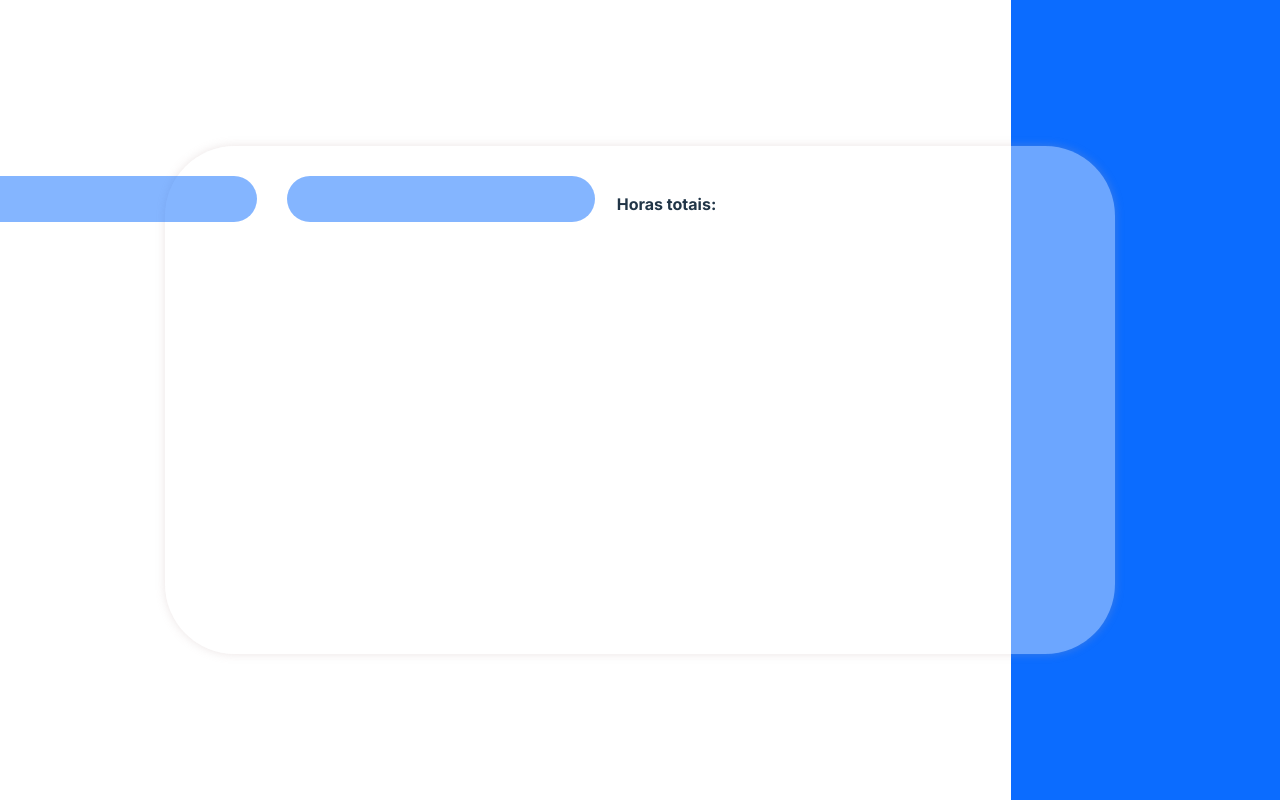
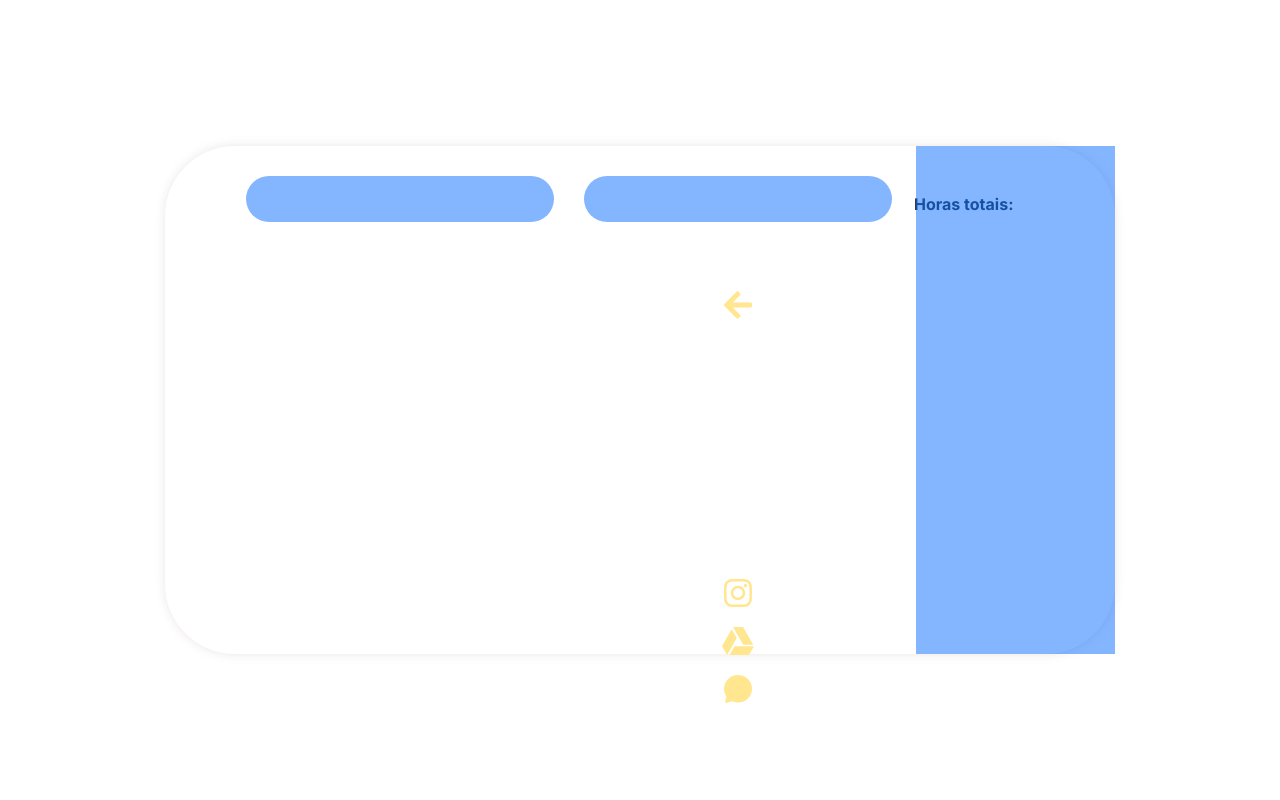
Before and after one commit to nicolashdx/HubLN, a React (Vite) app: page /HubLN/grade in a window 1280 px wide. Built offline with nearby package versions, Linux system fonts and the light colour scheme.

Commit message:
fixing div

```diff
--- a/src/gradeplanner.css
+++ b/src/gradeplanner.css
@@ -1,23 +1,3 @@
-.container {
-        display: flex;
-        flex-direction: row;
-        position: fixed;/* container fixo possibilita o retagungulo existir*/
-        top: 50%;
-        left: 50%;
-        transform: translate(-50%, -50%);
-        background-color: rgba(255, 255, 255, 0.4); /*background color white com opacity 40%*/
-        border-radius: 70px;
-        box-shadow: 0 0 10px rgba(190, 165, 165, 0.3); /* Sombra do container */
-        justify-content: center;
-        min-width: 950px;
-        height: 508px;
-    }@media (max-width:1366px){
-        .container{
-            min-width: 950px;
-            min-height:508px;
-            }
-    }
-
 .upperparts{
     display: flex;
     height: 70px;
--- a/src/gradeplanner.jsx
+++ b/src/gradeplanner.jsx
@@ -11,7 +11,7 @@ function GradePlanner() {
   return (
     <>
       <div className='retangulo_in'></div>
-      <div className='container'>
+      <div className='contentGP'>
         <div className='upperparts'>
           <input></input>
           <div className='inputbox'>
--- a/src/home.css
+++ b/src/home.css
@@ -1,20 +1,3 @@
-.container{
-    display: flex;
-    flex-direction: row;
-    position: fixed;/* container fixo possibilita o retagungulo existir*/
-      top: 50%;
-      left: 50%;
-      transform: translate(-50%, -50%);
-    background-color: rgba(255, 255, 255, 0.4);
-    border-radius: 70px;
-    box-shadow: 0 0 10px rgba(0, 0, 0, 0.3); /* Sombra do container */
-    height: 508px;
-}@media(max-width: 1366px){
-    .container{
-        min-width: 950px;
-         height:508px;}
-}
-
 .content{
     display: flex;
     flex-direction: row;
--- a/src/home.jsx
+++ b/src/home.jsx
@@ -12,10 +12,8 @@ function Home() {
 
   return (
     <>
-    <div className='absoluto'>
-    <div className='retangulo_out'></div>
-      <div className='container'>
-        <div className='content'>
+      <div className='retangulo_out'></div>
+      <div className='content'>
         <div>
             <p className='welcome'>BEM <br></br> VINDOS!</p>
             <p className= 'textintro'>Esse projeto foi realizado pelo G3E com o intuito de ajudar nós meros estudantes.(texto a se discutir)</p>
@@ -36,8 +34,6 @@ function Home() {
             <Link to="/grade"><button>Montar Grade</button></Link>
             <Link to="/test"><button>Em breve</button></Link>
         </div>
-        </div>
-      </div>
       </div>
     </>
   )
--- a/src/index.css
+++ b/src/index.css
@@ -19,6 +19,25 @@
   justify-content: center;
   height: 100vh;
   overflow: hidden;
+}
+
+.container{
+  display: flex;
+  flex-direction: row;
+  position: fixed;/* container fixo possibilita o retagungulo existir*/
+  top: 50%;
+  left: 50%;
+  transform: translate(-50%, -50%);
+  background-color: rgba(255, 255, 255, 0.4); /*background color white com opacity 40%*/
+  border-radius: 70px;
+  box-shadow: 0 0 10px rgba(190, 165, 165, 0.3); /* Sombra do container */
+  justify-content: center;
+  min-width: 950px;
+ height: 508px;
+}@media (max-width:1366px){
+  .container{
+      min-width: 950px;
+       min-height:485.3px;}
 }
 
 a {
@@ -88,7 +107,7 @@ button:focus-visible {
   position:fixed;
   right:0;
   top:0;
-  background-color: #0b6cff;
+  background-color: rgba(11, 108, 255, .5);
   animation-name: enter;
   animation-duration: 0.5s;
   animation-fill-mode: forwards;
@@ -101,7 +120,7 @@ button:focus-visible {
   position:fixed;
   right:0;
   top:0;
-  background-color: #0b6cff;
+  background-color: rgba(11, 108, 255, .5);
   animation-name: exit;
   animation-duration: 0.5s;
   animation-fill-mode: forwards;
--- a/src/main.jsx
+++ b/src/main.jsx
@@ -13,7 +13,7 @@ const root = createRoot(document.getElementById('root'))
 
 root.render(
   <Router basename='/HubLN'>
-    <div className='euteamoliz'>
+    <div className='container'>
       <Routes>
         <Route path="/" element={<Home />} />
         <Route path="/nsg" element ={<NSG />} />
--- a/src/nsg.css
+++ b/src/nsg.css
@@ -7,24 +7,7 @@
     opacity: 1 ;
 }
 
-.organizar{
-    display: flex;
-    flex-direction: row;
-    position: fixed;/* container fixo possibilita o retagungulo existir*/
-    top: 50%;
-    left: 50%;
-    transform: translate(-50%, -50%);
-    background-color: rgba(255, 255, 255, 0.4); /*background color white com opacity 40%*/
-    border-radius: 70px;
-    box-shadow: 0 0 10px rgba(190, 165, 165, 0.3); /* Sombra do container */
-    justify-content: center;
-    min-width: 950px;
-   height: 508px;
-}@media (max-width:1366px){
-    .organizar{
-        min-width: 950px;
-         min-height:485.3px;}
-}
+
 
 .titulo{
   font-size:58px ;
--- a/src/nsg.jsx
+++ b/src/nsg.jsx
@@ -88,7 +88,6 @@ function NSG() {
   return (
     <>
     <div className='retangulo_in'></div>
-    <div className='organizar'>
         <div className='contentNsg'>
           <p className='titulo'>Cálculo de NSG</p>
           <div className='indiv'>
@@ -126,7 +125,6 @@ function NSG() {
           <div className="navbar">
             <Navbar/>
           </div>
-        </div>
     </>
   )
 }
--- a/src/test.jsx
+++ b/src/test.jsx
@@ -12,7 +12,7 @@ import './test.css'
 function Test() {
   return (
     <>
-      <div className='container'>
+      <div className='contentTest'>
         <p>Teste</p>
 
         <Calendar
```
